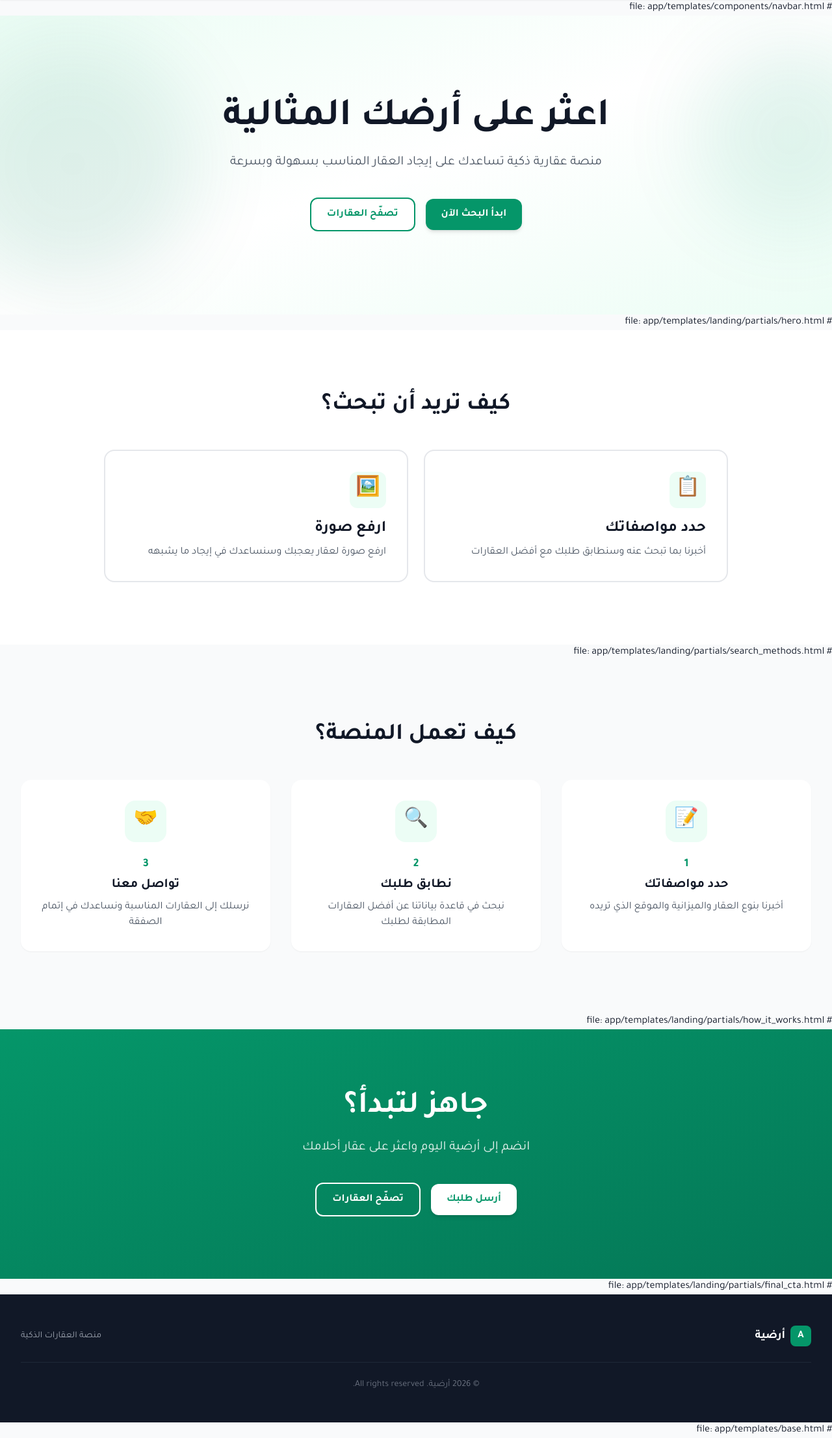
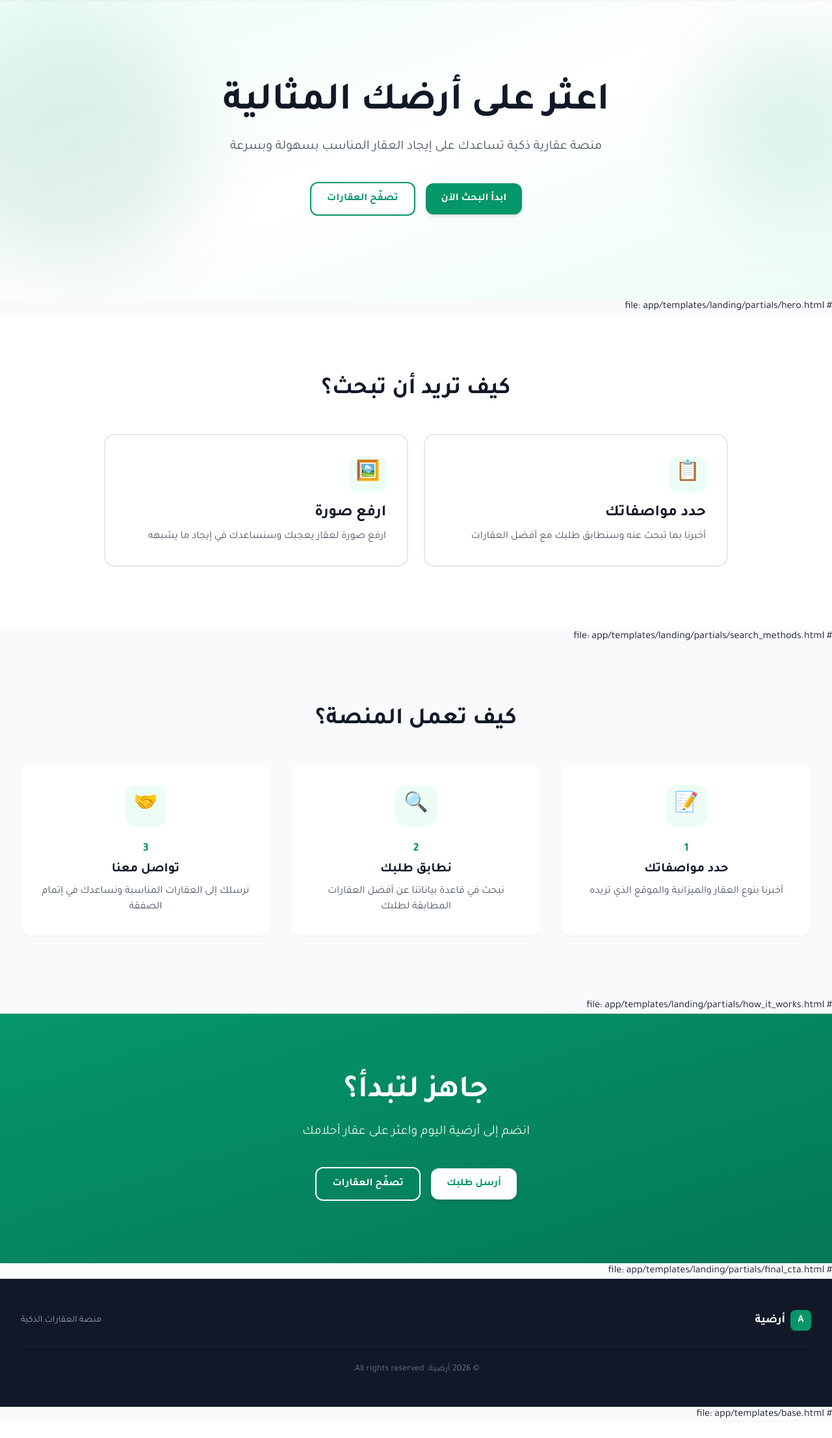
Before and after one commit to 6838gamal/Ardhiya-Real-Estate-Landing-Page, a FastAPI app: page /1 in a window 1280 px wide. Shown: the part 65-2278 px from the top of the page at 65% size. After the commit the page ends 2247 px from the top, so only its background shows below. Run offline with FastAPI, Linux system fonts and the light colour scheme; some libraries are stand-ins or nearby versions.

Commit message:
Update navbar.html

```diff
--- a/app/templates/components/navbar.html
+++ b/app/templates/components/navbar.html
@@ -17,4 +17,3 @@
     </div>
   </div>
 </nav>
-# file: app/templates/components/navbar.html
```
